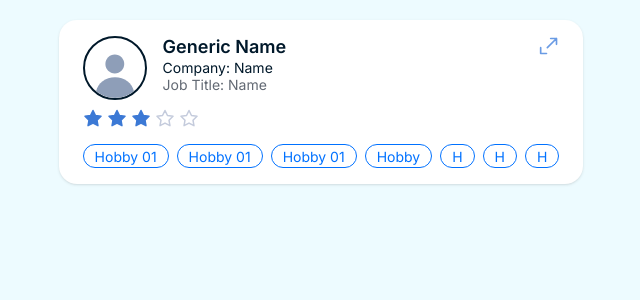
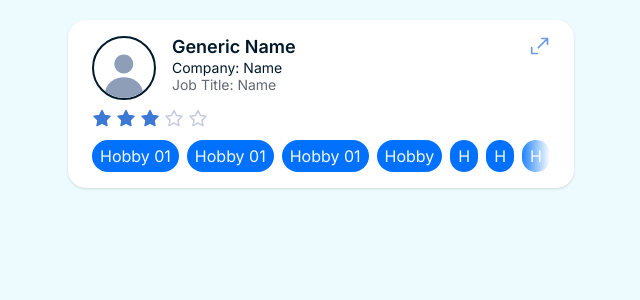
Before and after one commit to FabianoGLentini/ConNetIt, a Next.js app in the folder frontend/: page /sandbox/card in a window 1280 px wide. Shown: the top 300 px of the page, without its empty margins (319-959 px from the left). Built offline with nearby package versions, Linux system fonts and the light colour scheme.

Commit message:
Add: tags fade

```diff
--- a/frontend/app/components/Network/ConnectionCard.tsx
+++ b/frontend/app/components/Network/ConnectionCard.tsx
@@ -48,18 +48,21 @@ export default function ConnectionCard() {
       </div>
 
       {/* tags row ───────────────────────────────────────────── */}
-      <div className="mt-4 flex flex-wrap gap-2 card-actions justify-end">
-        {/* TODO tmp must replace with appropriate tag import variables */}
+
+      <div className="relative max-w-full overflow-hidden">
+        <div className="mt-3 overflow-hidden whitespace-nowrap flex gap-2 w-full">
           {["Hobby 01", "Hobby 01", "Hobby 01", "Hobby", "H", "H", "H"].map(
             (tag) => (
               <span
                 key={tag + Math.random()}
-              className="badge badge-outline badge-primary"
+                className="bg-primary text-primary-content px-2 py-1 rounded-full inline-block"
               >
                 {tag}
               </span>
             )
           )}
+        </div>
+        <div className="absolute right-0 top-0 h-full w-8 bg-gradient-to-l from-white to-transparent pointer-events-none" />
       </div>
     </div>
   );
```
Lines whose indentation alone changed are shown as unchanged.
